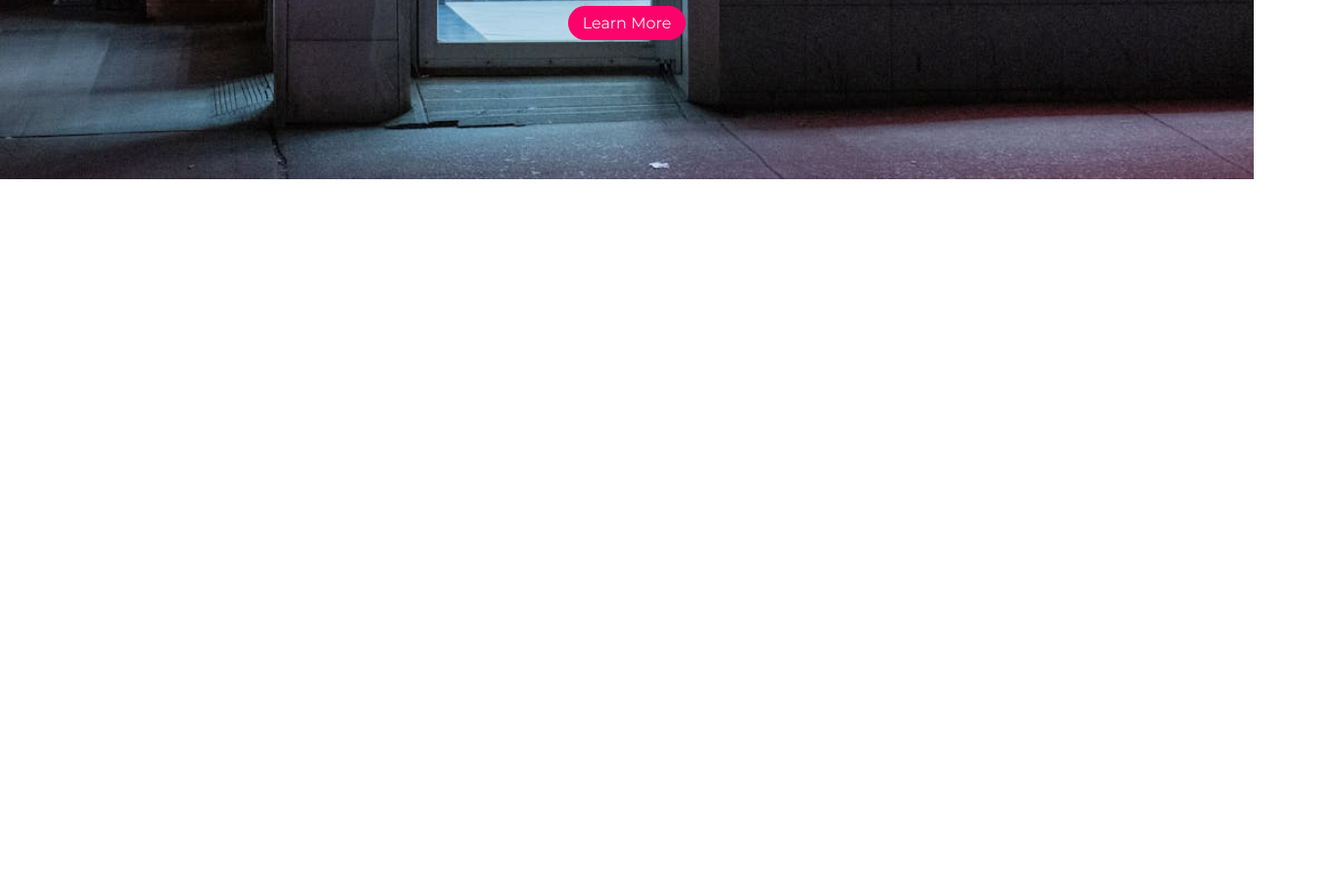
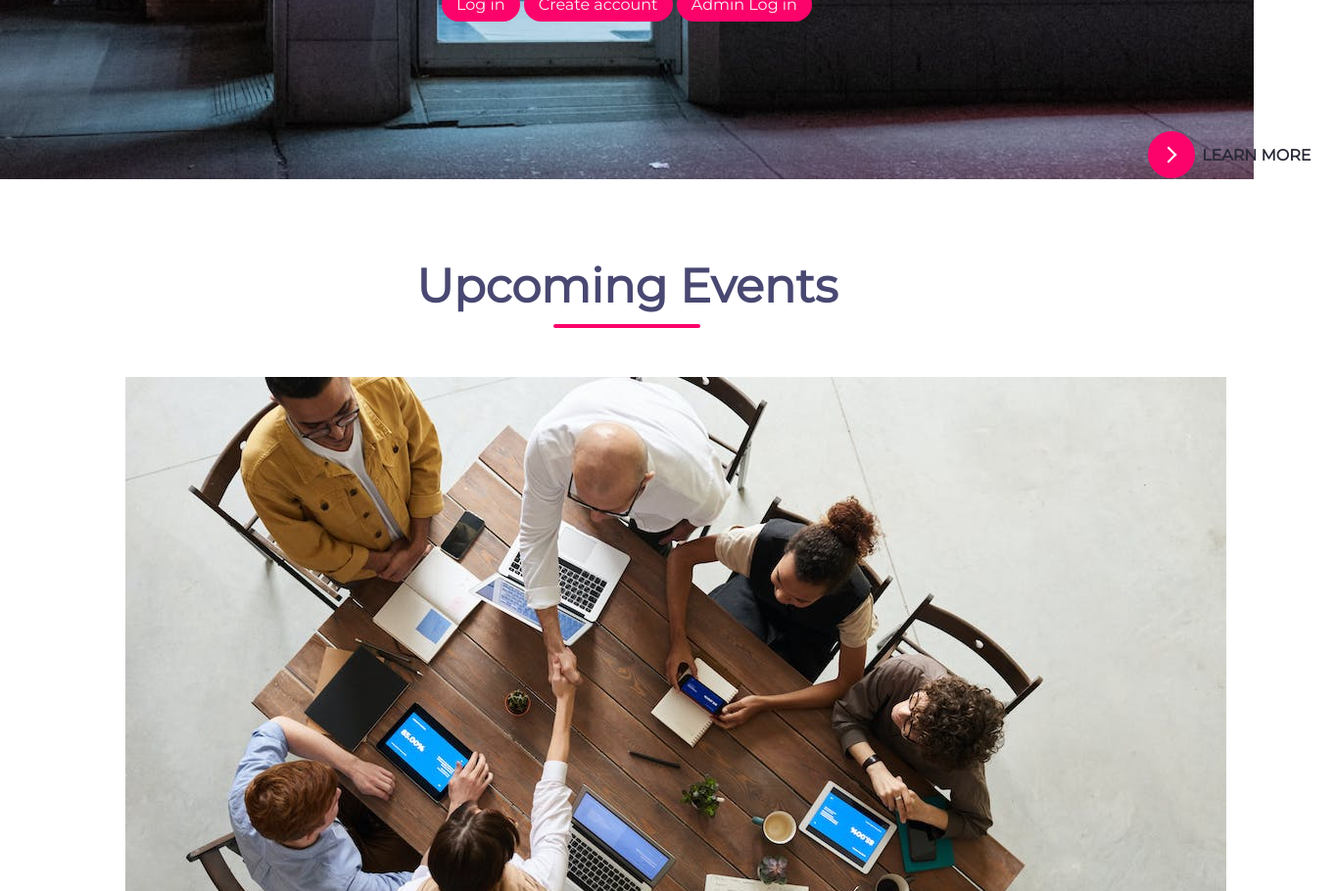
Before and after one commit to fatimajcm/bancoBDD, a plain HTML site: page html/main.html in a window 1280 px wide. Shown: the part 617-1527 px from the top of the page at 98% size, 1364 px wide, since content can reach past the window. Before the commit the page ends 800 px from the top, so only its background shows below. Drawn offline with Linux system fonts and the light colour scheme.

Commit message:
second commit

```diff
--- a/css/styles.css
+++ b/css/styles.css
@@ -22,14 +22,19 @@
   .nav-links{
     display: flex;
     align-items: center;
+    background-color: #28293696;
   }
 
   .nav-links li{
-    margin: 0 30px;
+    margin: 0 60px;
   }
 
   ul{
     list-style: none;
+  }
+
+  li:hover{
+    cursor: pointer;
   }
 
   .active{
@@ -38,10 +43,11 @@
     font-weight: bold;
   }
 
-  header{
+ header{
     width: 100ww;
     height: 100vh;
     background-image: url('../images/bankfont.jpeg');
+    background-color: rgba(255, 255, 255, 0.5);
     background-position: bottom;
     background-size: cover;
     display: flex;
@@ -73,6 +79,10 @@
     margin-bottom: 30px;
   }
 
+  h1:hover{
+    cursor: pointer;
+  }
+
   .ctn{
     padding: 8px 15px;
     background: #fc036b;
@@ -83,3 +93,172 @@
   a{
     text-decoration: none;
   }
+
+  button {
+    position: relative;
+    display: inline-block;
+    cursor: pointer;
+    outline: none;
+    border: 0;
+    vertical-align: middle;
+    text-decoration: none;
+    background: transparent;
+    padding: 0;
+    font-size: inherit;
+    font-family: inherit;
+   }
+
+   button.learn-more {
+    width: 12rem;
+    height: auto;
+    margin-left: 130%;
+    margin-bottom: -40%;
+   }
+
+   button.learn-more .circle {
+    transition: all 0.45s cubic-bezier(0.65, 0, 0.076, 1);
+    position: relative;
+    display: block;
+    margin: 0;
+    width: 3rem;
+    height: 3rem;
+    background: #fc036b;
+    border-radius: 1.625rem;
+   }
+
+   button.learn-more .circle .icon {
+    transition: all 0.45s cubic-bezier(0.65, 0, 0.076, 1);
+    position: absolute;
+    top: 0;
+    bottom: 0;
+    margin: auto;
+    background: #fff;
+   }
+
+   button.learn-more .circle .icon.arrow {
+    transition: all 0.45s cubic-bezier(0.65, 0, 0.076, 1);
+    left: 0.625rem;
+    width: 1.125rem;
+    height: 0.125rem;
+    background: none;
+   }
+
+   button.learn-more .circle .icon.arrow::before {
+    position: absolute;
+    content: "";
+    top: -0.29rem;
+    right: 0.0625rem;
+    width: 0.625rem;
+    height: 0.625rem;
+    border-top: 0.125rem solid #fff;
+    border-right: 0.125rem solid #fff;
+    transform: rotate(45deg);
+   }
+
+   button.learn-more .button-text {
+    transition: all 0.45s cubic-bezier(0.65, 0, 0.076, 1);
+    position: absolute;
+    top: 0;
+    left: 0;
+    right: 0;
+    bottom: 0;
+    padding: 0.75rem 0;
+    margin: 0 0 0 1.85rem;
+    color: #282936;
+    font-weight: 700;
+    line-height: 1.6;
+    text-align: center;
+    text-transform: uppercase;
+   }
+
+   button:hover .circle {
+    width: 100%;
+   }
+
+   button:hover .circle .icon.arrow {
+    background: #fff;
+    transform: translate(1rem, 0);
+   }
+
+   button:hover .button-text {
+    color: #fff;
+   }
+
+   .menu-btn{
+    position: absolute;
+    top: 30px;
+    right: 30px;
+    width: 40px;
+    cursor: pointer;
+    display: none;
+  }
+
+  /* Events */
+  section{
+    width: 80%;
+    margin: 80px auto;
+  }
+
+  .title{
+    text-align: center;
+    font-size: 4vmin;
+    color: #484872
+  }
+  .row{
+    display: flex;
+    align-items: center;
+    width: 100%;
+    justify-content: space-between;
+  }
+  .row .col{
+    display: flex;
+    flex-direction: column;
+    align-items: center;
+  }
+  .events .row{
+    margin-top: 50px;
+  }
+  h4{
+    font-size: 3vmin;
+    color: #484872;
+    margin: 20px auto;
+  }
+  p{
+    color: rgb(37, 54, 54);
+    padding: 0px 40px;
+  }
+  .events .ctn{
+    margin-top: 30px;
+  }
+
+  /*Mobile device*/
+  @media only screen and (max-width:850px){
+    .menu-btn{
+       display: block;
+    }
+    .navbar{
+        padding: 0;
+    }
+    .logo{
+        position: absolute;
+        top: 30px;
+        left: 30px;
+    }
+    .nav-links{
+        flex-direction: column;
+        width: 100%;
+        height: 100vh;
+        justify-content: center;
+        background: #484872;
+        margin-top: -900px;
+        transition: all 0.5s ease;
+    }
+    .mobile-menu{
+        margin-top: 0px;
+        border-bottom-right-radius: 30%;
+    }
+    .nav-links li{
+        margin: 30px auto;
+    }
+
+  }
--- a/html/main.html
+++ b/html/main.html
@@ -12,24 +12,68 @@
 		<h1 class="logo">Bankest</h1>
 		<ul class="nav-links">
 			<li class="active"><a href="#"></a>Home</li>
-			<li><a href="#"></a>Tours</li>
+			<li><a href="#"></a>Branches</li>
 			<li><a href="#"></a>Explore</li>
 			<li><a href="#"></a>About</li>
-			<li class="ctn"><a href="#"></a>
+            <li><a href="#"></a>Contact</li>
 		</ul>
+        <img src="../images/list.png" alt="" class="menu-btn">
 	</nav>
 	<header>
 		<div class="header-content">
 			<h2>Your bank of trustworth</h2>
 			<div class="line"></div>
 			<h1>A wonderful experience</h1>
-			<a href="#" class="ctn">Learn More</a>
+			<a href="#" class="ctn">Log in</a>
+            <a href="#" class="ctn">Create account</a>
+            <a href="#" class="ctn">Admin Log in</a>
+
+
+            <button class="learn-more">
+                <span class="circle" aria-hidden="true">
+                <span class="icon arrow"></span>
+                </span>
+                <span class="button-text">Learn More</span>
+              </button>
+
+		</div>
+	</header>
+
+    <!-- Events -->
+    <section class="events">
+        <div class="title">
+            <h1>Upcoming Events</h1>
+            <div class="line"></div>
+        </div>
+
+        <div class="row">
+            <div class="col">
+                <img src="../images/foto1.jpeg" alt="">
+                <h4>Conference Economics</h4>
+                <p>Lorem ipsum dolor sit, amet consectetur adipisicing elit. Veritatis voluptatem inventore quidem voluptate numquam quia!</p>
+                <a href="#" class="ctn">Learn More</a>
+            </div>
+        </div>
+
+        <div class="row">
+            <div class="col">
+                <img src="../images/foto2.webp" alt="">
+                <h4>Conference Economics</h4>
+                <p>Lorem ipsum dolor sit, amet consectetur adipisicing elit. Veritatis voluptatem inventore quidem voluptate numquam quia!</p>
+                <a href="#" class="ctn">Learn More</a>
+            </div>
+        </div>
+    </section>
 
 
 
 
-
-		</div>
-	</header>
+    <script>
+        const menuBtn = document.querySelector('.menu-btn')
+        const navlinks = document.querySelector('.nav-links')
+        menuBtn.addEventListener('click',() =>{
+            navlinks.classList.toggle('mobile-menu')
+        })
+    </script>
 </body>
 </html>
```
Also changed, not shown: images/foto1.jpeg (added), images/foto2.webp (added), images/list.png (added).
